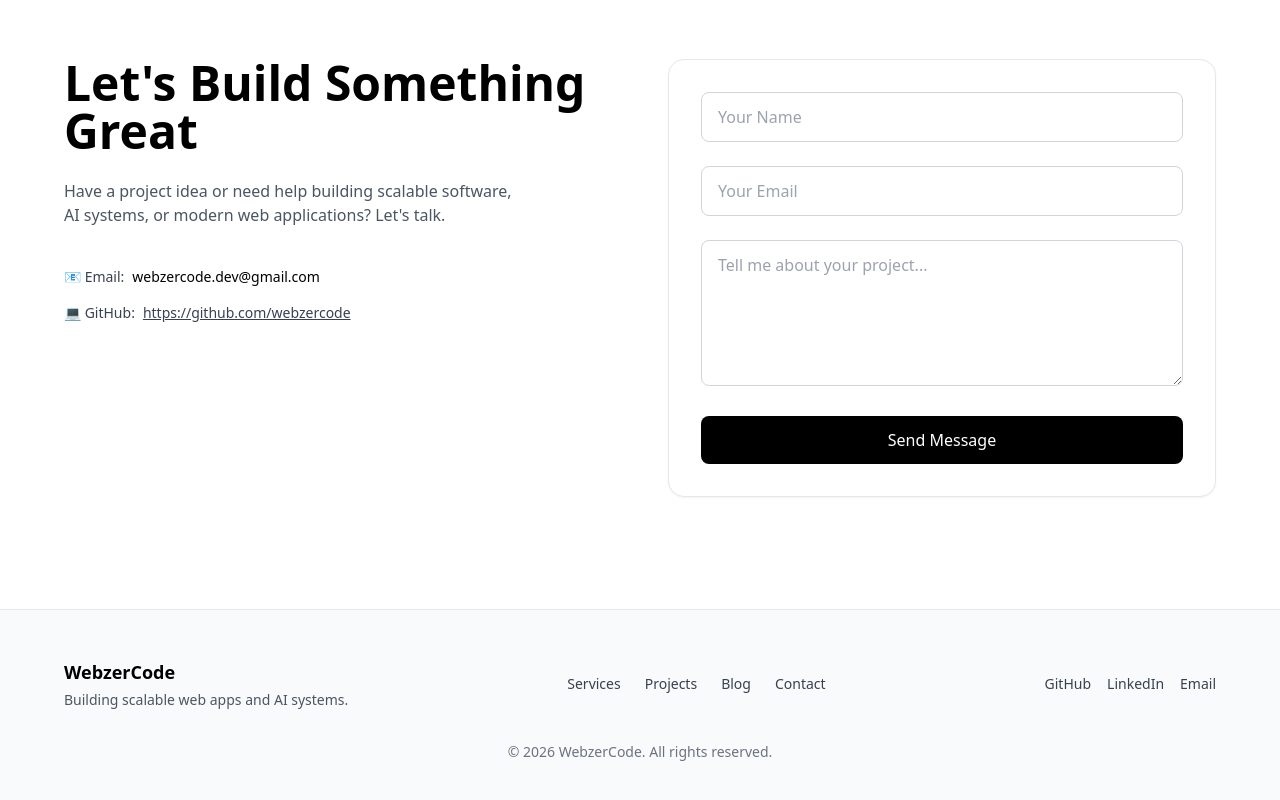
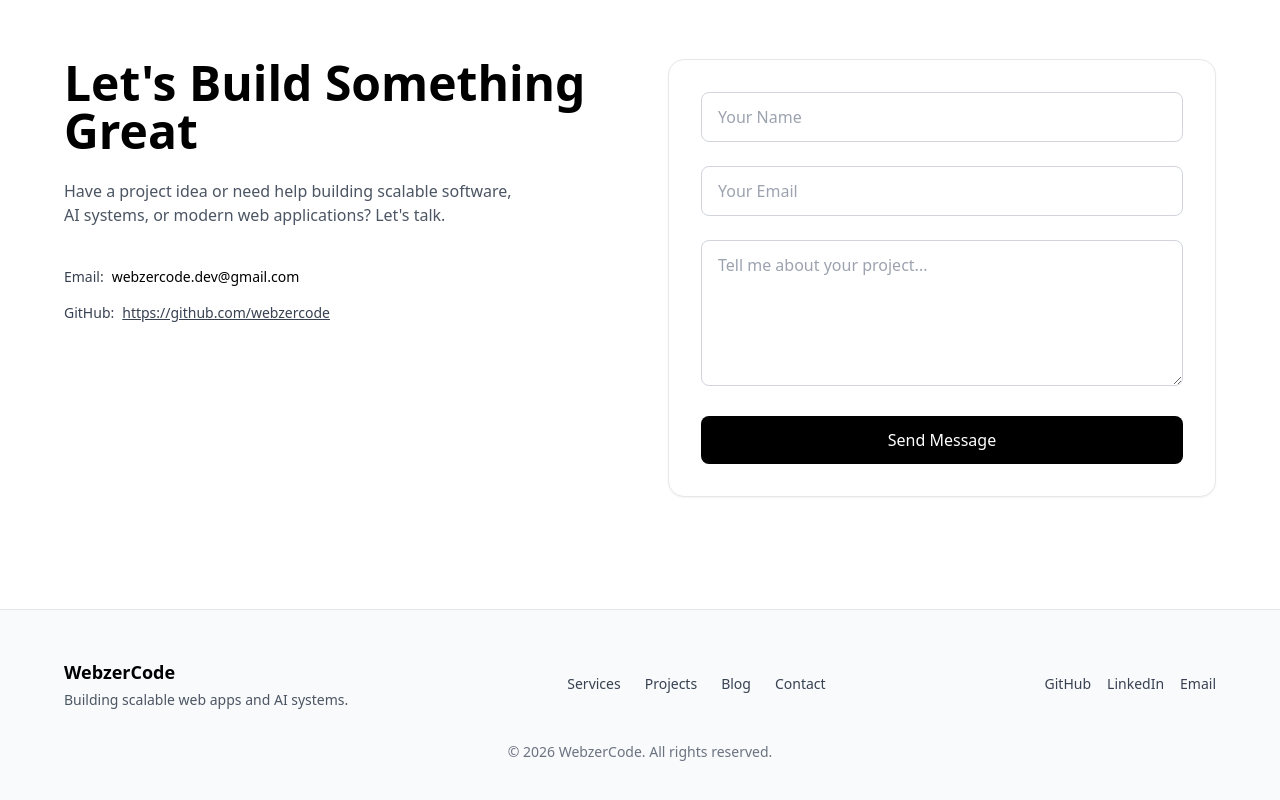
Before and after one commit to Artemiz0307/webzercode-portfolio, a Next.js app: page / in a window 1280 px wide. Shown: the part 3522-4322 px from the top of the page. Built offline with nearby package versions, Linux system fonts and the light colour scheme.

Commit message:
icon changed

```diff
--- a/components/Contact.tsx
+++ b/components/Contact.tsx
@@ -48,14 +48,14 @@ export default function Contact() {
           <div className="space-y-4 text-sm text-gray-700 dark:text-gray-300">
 
             <p>
-              📧 Email:
+              Email:
               <span className="ml-2 font-medium text-black dark:text-white">
                 webzercode.dev@gmail.com
               </span>
             </p>
 
             <p>
-              💻 GitHub:
+              GitHub:
               <a href="#" className="ml-2 underline hover:text-black dark:hover:text-white">
                 https://github.com/webzercode
               </a>
```
